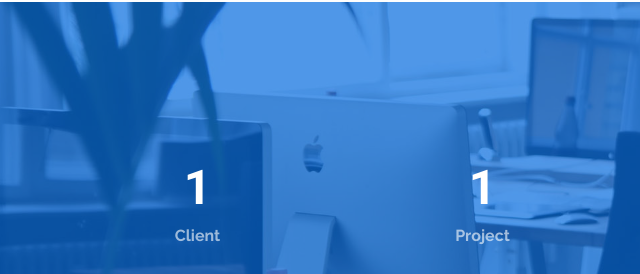
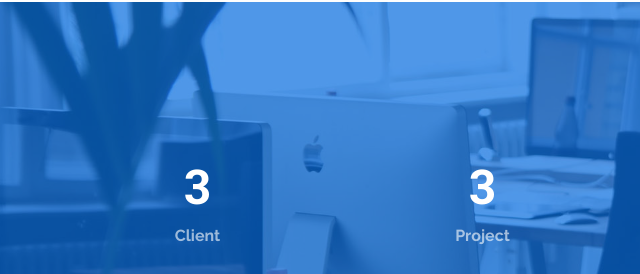
Before and after one commit to ahmadiserh/resume, a plain HTML site: page index.html in a window 1280 px wide. Shown: the part 4230-4504 px from the top of the page, 15-655 px from the left. Drawn offline with Linux system fonts and the light colour scheme; animation ran at ten frames a second.

Commit message:
Update index.html

```diff
--- a/index.html
+++ b/index.html
@@ -380,7 +380,7 @@
           <!-- Clients -->
           <div class="col-lg-3 col-md-6">
             <div class="text-center stats-item w-100 h-100">
-              <span data-purecounter-start="0" data-purecounter-end="1" data-purecounter-duration="0" class="purecounter">1</span>
+              <span data-purecounter-start="0" data-purecounter-end="3" data-purecounter-duration="0" class="purecounter">3</span>
               <p>Client</p>
             </div>
           </div><!-- End Stats Item -->
@@ -388,7 +388,7 @@
           <!-- Projects -->
           <div class="col-lg-3 col-md-6">
             <div class="text-center stats-item w-100 h-100">
-              <span data-purecounter-start="0" data-purecounter-end="1" data-purecounter-duration="0" class="purecounter">1</span>
+              <span data-purecounter-start="0" data-purecounter-end="3" data-purecounter-duration="0" class="purecounter">3</span>
               <p>Project</p>
             </div>
           </div><!-- End Stats Item -->
```
